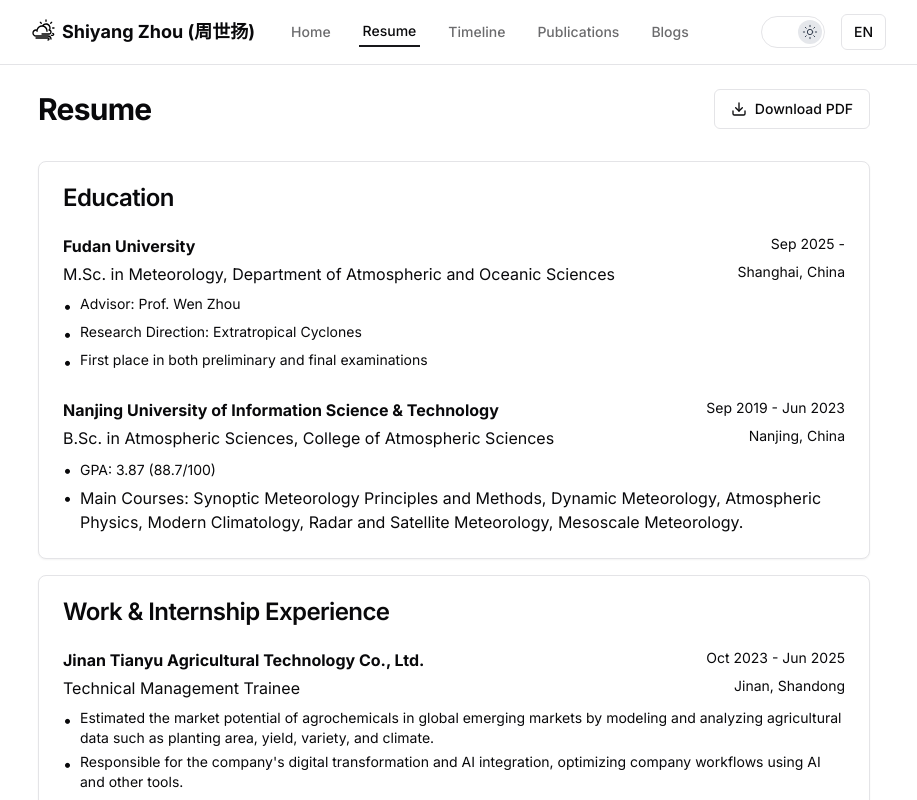
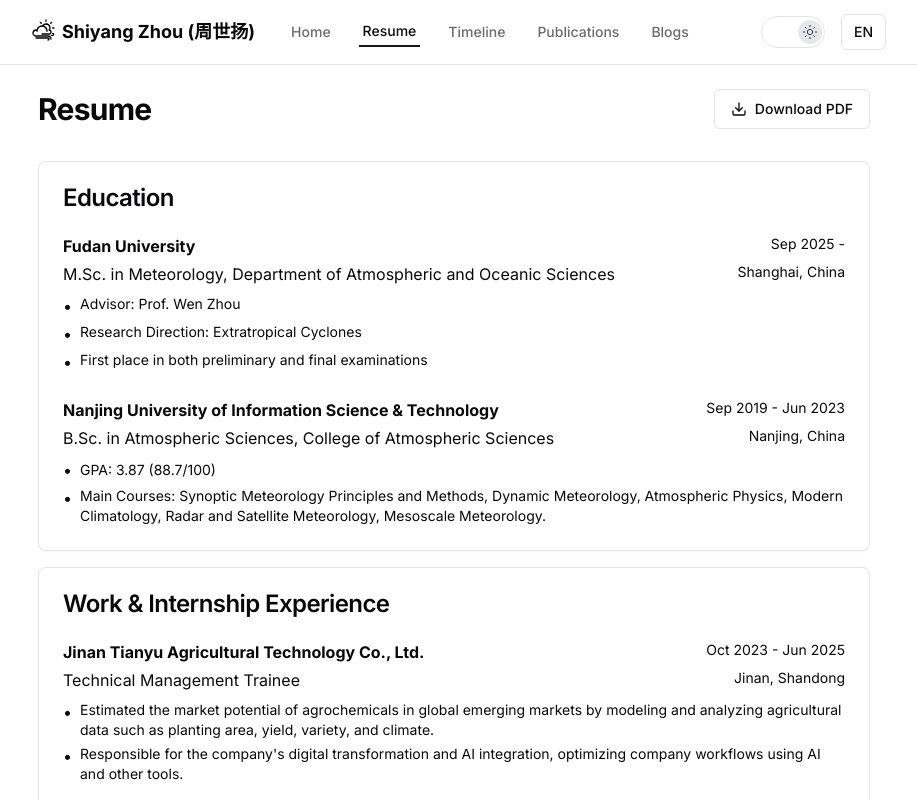
Before and after one commit to zsy1207/zsy1207.github.io, a Next.js app: page /resume in a window 1280 px wide. Shown: the top 800 px of the page, without its empty margins (186-1103 px from the left). Built offline with nearby package versions, Linux system fonts and the light colour scheme.

Commit message:
Fix text size consistency in resume page

```diff
--- a/app/(routes)/resume/page.tsx
+++ b/app/(routes)/resume/page.tsx
@@ -97,7 +97,7 @@ export default function ResumePage() {
               </p>
               <div className="flex mt-1">
                 <div className="mr-2">•</div>
-                <div>
+                <div className="text-sm">
                   {language === "en"
                     ? "Main Courses: Synoptic Meteorology Principles and Methods, Dynamic Meteorology, Atmospheric Physics, Modern Climatology, Radar and Satellite Meteorology, Mesoscale Meteorology."
                     : "主要课程：天气学原理和方法、动力气象学、大气物理学、现代气候学、雷达与卫星气象学、中尺度气象学。"
```
